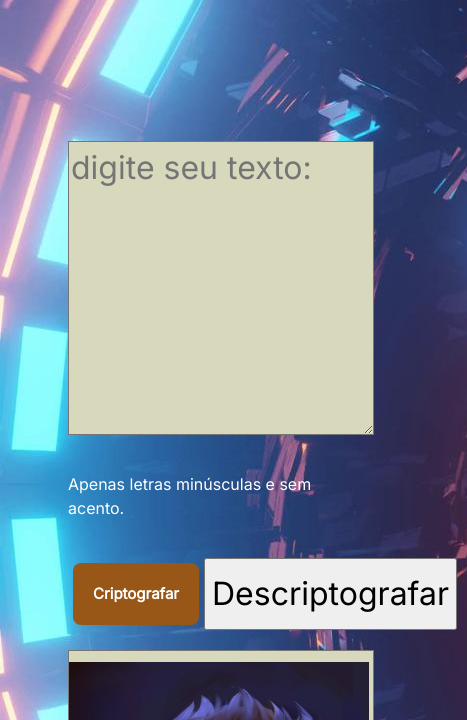
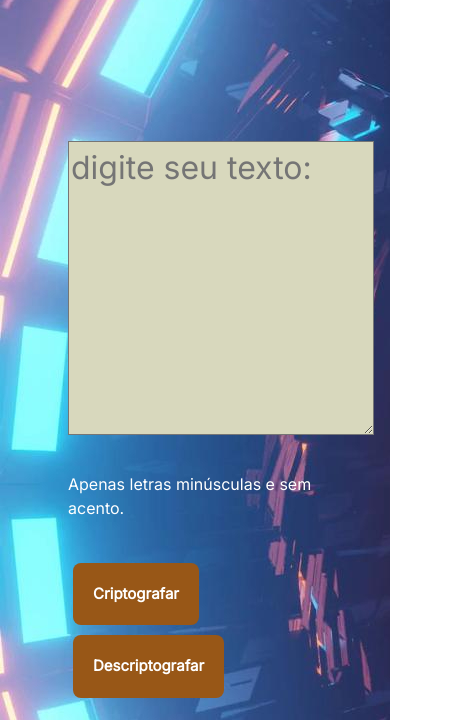
Before and after one commit to Dhionata-n/Challenge-Oracle-ONE, a plain HTML site: page index.html in a window 390 px wide. Shown: the part 78-798 px from the top of the page, 467 px wide, since content can reach past the window. Drawn offline with Linux system fonts and the light colour scheme.

Commit message:
Update index.html
"Melhorando a responsividade"

```diff
--- a/index.html
+++ b/index.html
@@ -18,17 +18,16 @@
 
         <section>
             <textarea class="input-texto" cols="40" rows="6" placeholder="digite seu texto:"></textarea>
-            <div id="div-desaparece">
+
             <h6 class="informacao">Apenas letras minúsculas e sem acento.</h6>
-            </div>
-            <div class="botoes">
+
+
             <button class="encriptar" onclick="btnEncriptar()">
                 Criptografar
             </button>
-                <button class="desencriptar" onclick="btnDesencriptar()">
+            <button class="encriptar" onclick="btnDesencriptar()">
                 Descriptografar
             </button>
-            </div>
         </section>
 
         <section>
```
Lines whose indentation alone changed are shown as unchanged.
